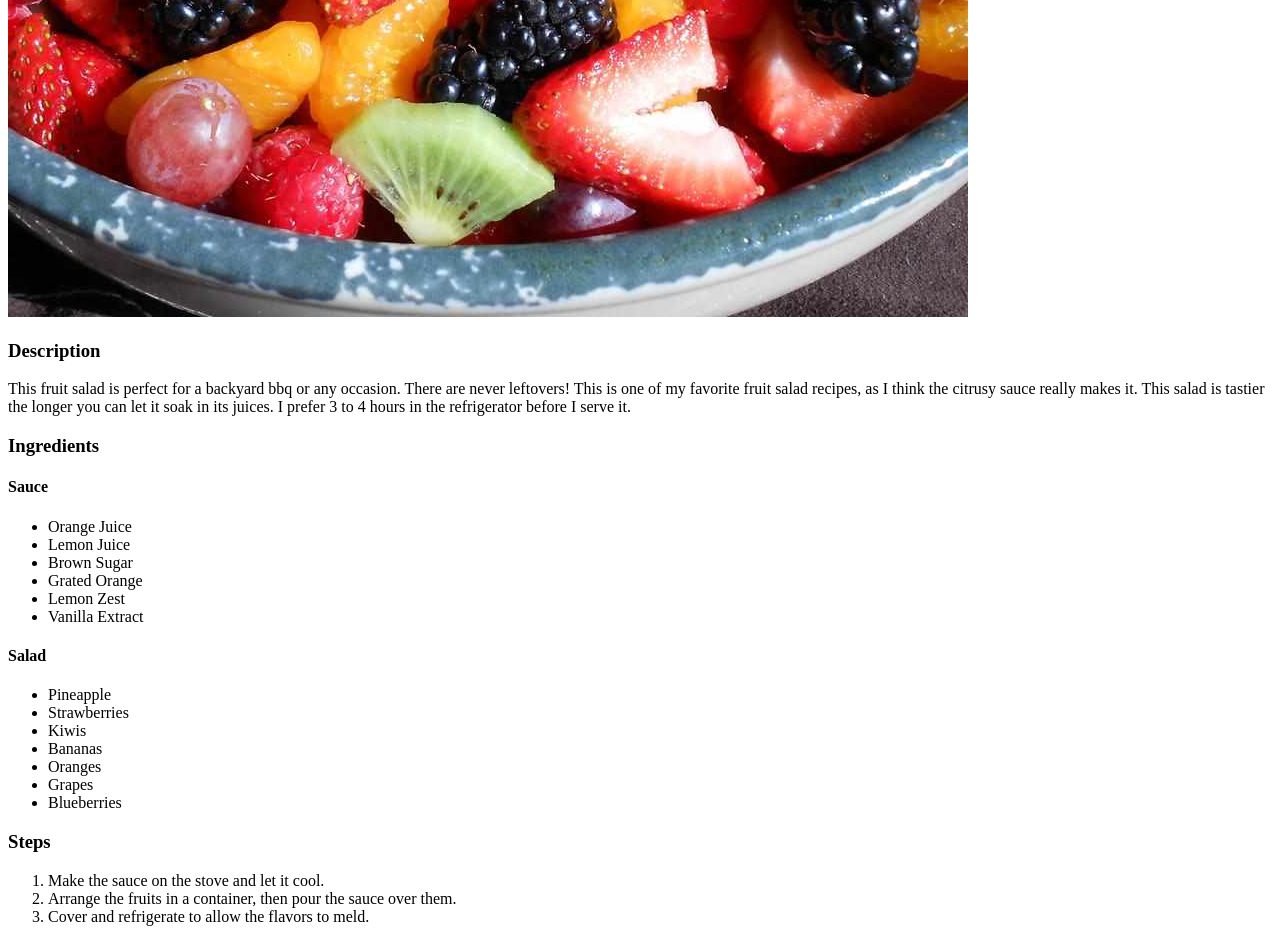
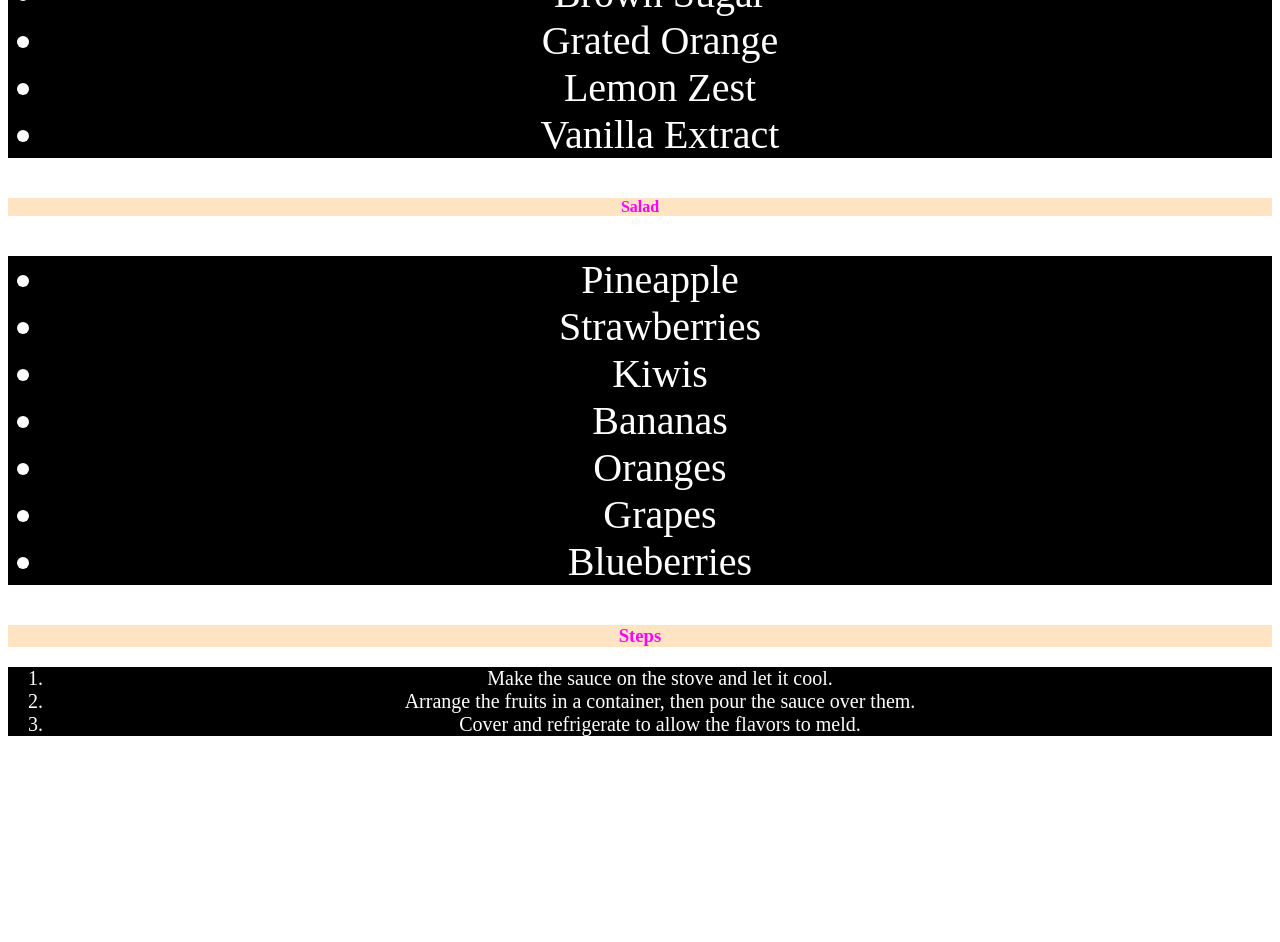
Before and after one commit to koonixdev/odin-recipes, a plain HTML site: page recipes/fruit-salad.html in a window 1280 px wide. Shown: the part 723-1665 px from the top of the page. After the commit the page ends 1479 px from the top, so only its background shows below. Drawn offline with Linux system fonts and the light colour scheme.

Commit message:
Add styles for pages

```diff
--- a/recipes/fruit-salad.html
+++ b/recipes/fruit-salad.html
@@ -2,27 +2,28 @@
 <head lang="en">
   <meta charset="utf-8">
   <title>Fruit Salad</title>
+  <link rel="stylesheet" href="./styles.css">
 </head>
 
 <body>
 
-  <h1>Fruit Salad</h1>
+  <h1 class="main-header">Fruit Salad</h1>
 
-  <img src="../images/fruit-salad.jpg" alt="Image of finished fruit salad">
+  <img class="image" src="../images/fruit-salad.jpg" alt="Image of finished fruit salad">
 
-  <h3>Description</h3>
+  <h3 class="sub-header">Description</h3>
 
-  <p>This fruit salad is perfect for a backyard bbq or any occasion.
+  <p class="paragraph">This fruit salad is perfect for a backyard bbq or any occasion.
     There are never leftovers! This is one of my favorite fruit salad recipes,
     as I think the citrusy sauce really makes it.
     This salad is tastier the longer you can let it soak in its juices.
     I prefer 3 to 4 hours in the refrigerator before I serve it.</p>
 
-  <h3>Ingredients</h3>
+  <h3 class="sub-header">Ingredients</h3>
 
-  <h4>Sauce</h4>
+  <h4 class="sub-header">Sauce</h4>
 
-    <ul>
+    <ul class="list unordered-list">
       <li>Orange Juice</li>
       <li>Lemon Juice</li>
       <li>Brown Sugar</li>
@@ -31,9 +32,9 @@
       <li>Vanilla Extract</li>
     </ul>
 
-  <h4>Salad</h4>
+  <h4 class="sub-header">Salad</h4>
 
-    <ul>
+    <ul class="list unordered-list">
       <li>Pineapple</li>
       <li>Strawberries</li>
       <li>Kiwis</li>
@@ -43,9 +44,9 @@
       <li>Blueberries</li>
     </ul>
 
-  <h3>Steps</h3>
+  <h3 class="sub-header">Steps</h3>
 
-    <ol>
+    <ol class="list ordered-list">
       <li>Make the sauce on the stove and let it cool.</li>
       <li>Arrange the fruits in a container, then pour the sauce over them.</li>
       <li>Cover and refrigerate to allow the flavors to meld.</li>
--- /dev/null
+++ b/recipes/styles.css
@@ -0,0 +1,34 @@
+body {
+  font-family: serif, sans-serif;
+  text-align: center;
+}
+
+.main-header {
+  color: palevioletred;
+  background-color: purple;
+}
+
+.sub-header {
+  color: fuchsia;
+  background-color: bisque;
+}
+
+.list {
+  color: white;
+  background-color: black;
+  font-size: 20px;
+}
+
+.unordered-list {
+  font-size: 40px;
+}
+
+.paragraph {
+  font-family: sans-serif;
+  font-weight: 50;
+}
+
+.image {
+  height: 300px;
+  width: auto;
+}
--- /dev/null
+++ b/styles.css
@@ -0,0 +1,19 @@
+.header {
+  font-size: 100px;
+  font-family: serif, sans-serif;
+  color: brown;
+  text-align: center;
+  background-color: black;
+}
+
+.list {
+  font-size: 30px;
+  font-family: serif, sans-serif;
+  background-color: aqua;
+  color: green;
+  text-align: center;
+}
+
+.item {
+  color: yellow;
+}
```
Also changed, not shown: index.html (+6 -5 lines), recipes/apple-smoothie.html (+9 -8 lines), recipes/banana-bread.html (+9 -8 lines).
